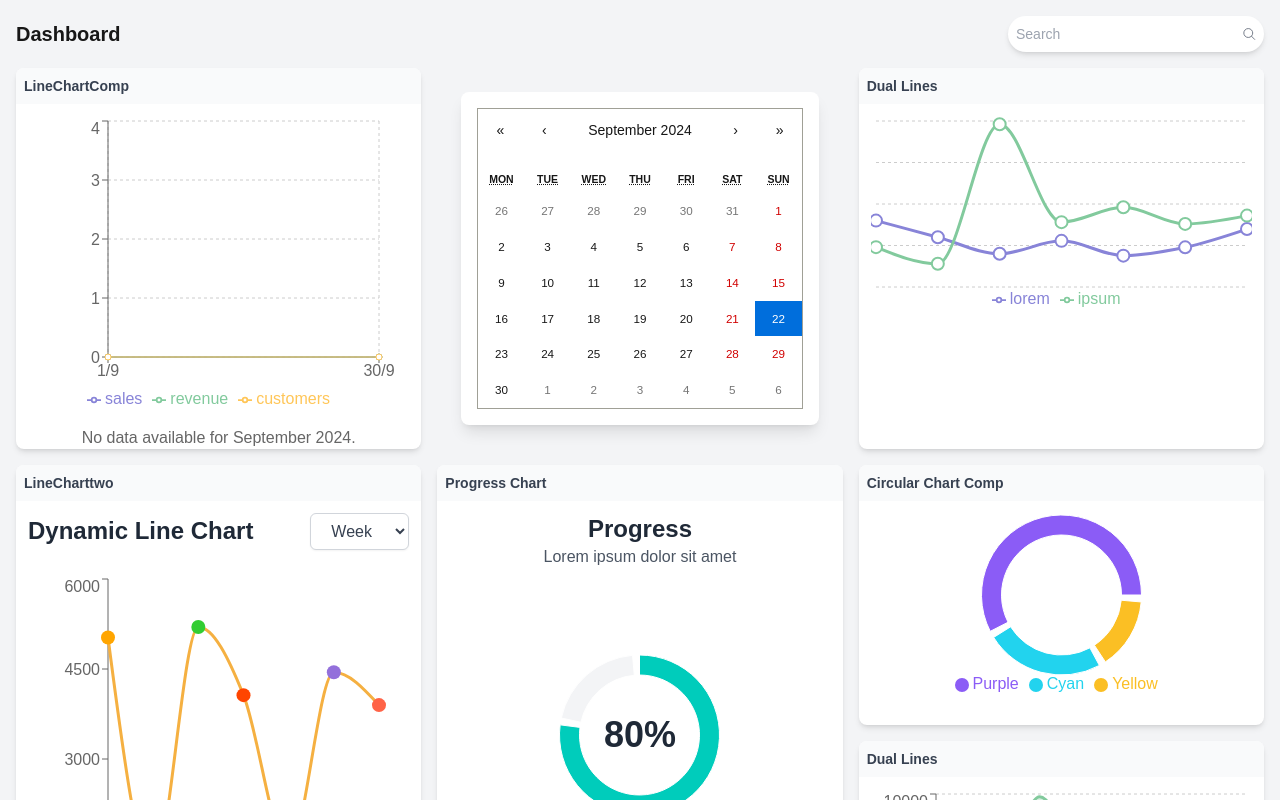
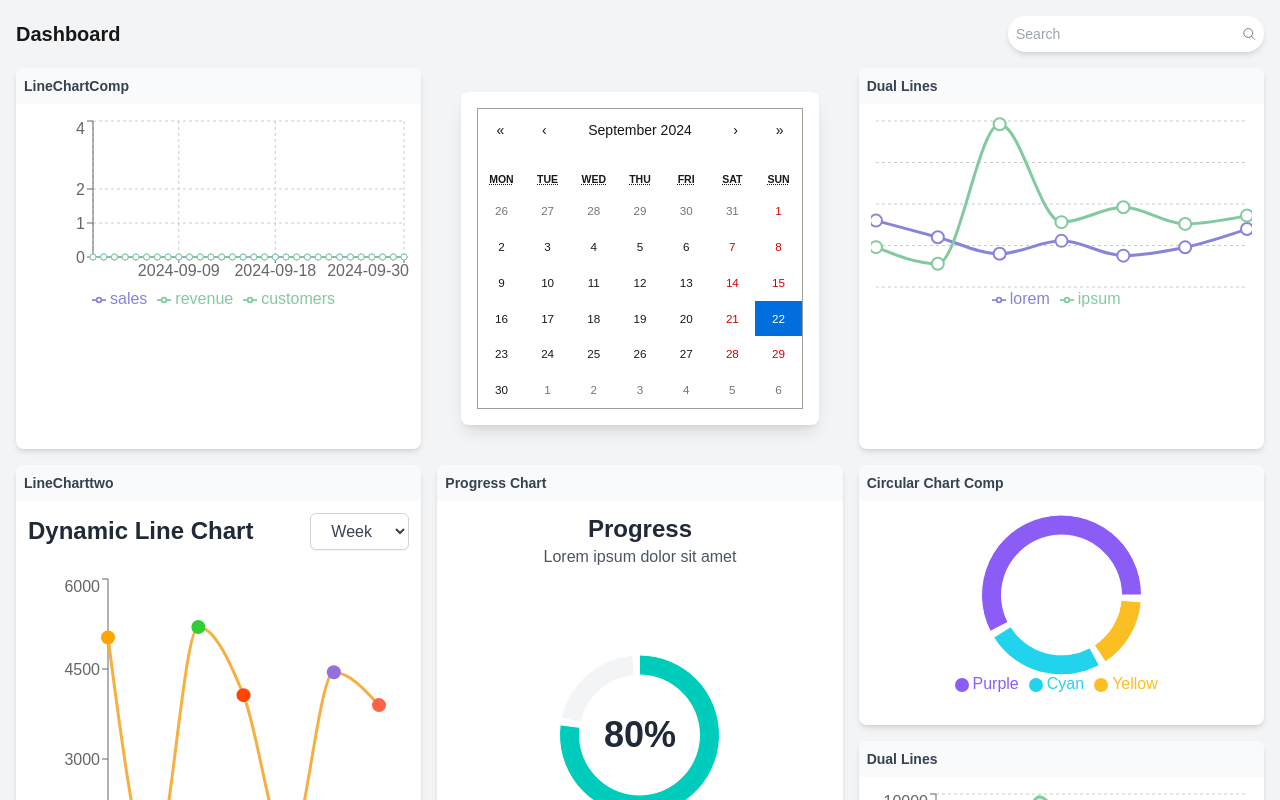
Before and after one commit to Talha49/DashbordFYP, a Next.js app: page /Dashboard in a window 1280 px wide. Shown: the top 800 px of the page. Built offline with nearby package versions, Linux system fonts and the light colour scheme.

Commit message:
"Updated Dashboard and LineChart components: added 'use client' directive, changed import statements, modified state and effect handling, and refactored chart data filtering and rendering."

```diff
--- a/app/components/LineChart.js
+++ b/app/components/LineChart.js
@@ -1,14 +1,14 @@
-import React, { useState, useEffect } from 'react';
-import { LineChart, Line, XAxis, YAxis, CartesianGrid, Tooltip, ResponsiveContainer, Legend } from 'recharts';
+"use client"
+import React, { useEffect, useState } from 'react';
+import { LineChart, Line, XAxis, YAxis, CartesianGrid, Tooltip, Legend, ResponsiveContainer } from 'recharts';
 
-const LineChartComp = ({ selectedDate }) => {
-  const [chartData, setChartData] = useState([]);
-  const [dataAvailable, setDataAvailable] = useState(true);
+const LineChartComp = ({selectedDate}) => {
+  const [filteredData, setFilteredData] = useState([]);
 
-  // Sample data covering multiple years, months, and dates with various metrics
-  const allData = [
+ const allData  = [
+
   { date: "2022-01-01", sales: 4000, revenue: 2400, customers: 120, type: "Retail" },
-    { date: "2022-01-01", sales: 3500, revenue: 6100, customers: 290, type: "Online" },
+      { date: "2022-01-01", sales: 3500, revenue: 6100, customers: 1290, type: "offline" },
       { date: "2022-01-01", sales: 3400, revenue: 8100, customers: 890, type: "Online" },
       { date: "2022-01-01", sales: 3700, revenue: 6100, customers: 670, type: "Online" },
       { date: "2022-01-01", sales: 5500, revenue: 9100, customers: 860, type: "Online" },
@@ -34,74 +34,52 @@ const LineChartComp = ({ selectedDate }) => {
       { date: "2024-02-14", sales: 3000, revenue: 2100, customers: 80, type: "Online" },
       { date: "2024-04-30", sales: 2800, revenue: 5100, customers: 140, type: "Retail" },
       { date: "2024-04-30", sales: 2600, revenue: 4800, customers: 130, type: "Online" },
-    // Add more data points as needed
-  ];
 
+  ]
  useEffect(() => {
-    const updateChartData = () => {
-      const startOfMonth = new Date(selectedDate.getFullYear(), selectedDate.getMonth(), 1);
-      const endOfMonth = new Date(selectedDate.getFullYear(), selectedDate.getMonth() + 1, 0);
+  filterDataByDate(selectedDate);
+}, [selectedDate]);
 
-      const filteredData = allData.filter(item => {
+const filterDataByDate = (date) => {
+  const year = date.getFullYear();
+  const month = date.getMonth();
+
+  const filtered = allData.filter(item => {
     const itemDate = new Date(item.date);
-        return itemDate >= startOfMonth && itemDate <= endOfMonth;
+    return itemDate.getFullYear() === year && itemDate.getMonth() === month;
   });
 
-      if (filteredData.length > 0) {
-        setChartData(filteredData);
-        setDataAvailable(true);
-      } else {
-        // Create empty data points for start and end of the month
-        const emptyData = [
-          { date: startOfMonth.toISOString().split('T')[0], sales: 0, revenue: 0, customers: 0 },
-          { date: endOfMonth.toISOString().split('T')[0], sales: 0, revenue: 0, customers: 0 }
-        ];
-        setChartData(emptyData);
-        setDataAvailable(false);
+  // If no data for the selected month, create default data points
+  if (filtered.length === 0) {
+    const daysInMonth = new Date(year, month + 1, 0).getDate();
+    for (let i = 1; i <= daysInMonth; i++) {
+      filtered.push({
+        date: `${year}-${String(month + 1).padStart(2, '0')}-${String(i).padStart(2, '0')}`,
+        sales: 0,
+        revenue: 0,
+        customers: 0,
+        type: "No Data"
+      });
     }
-    };
+  }
 
-    updateChartData();
-  }, [selectedDate]);
-
-  const formatXAxis = (tickItem) => {
-    const date = new Date(tickItem);
-    return `${date.getDate()}/${date.getMonth() + 1}`;
-  };
-
-  const formatTooltipLabel = (label) => {
-    const date = new Date(label);
-    return date.toLocaleDateString('en-US', { year: 'numeric', month: 'short', day: 'numeric' });
+  setFilteredData(filtered);
 };
 
   return (
-    <div style={{ width: '100%', height: 300 }}>
-      <ResponsiveContainer>
-        <LineChart data={chartData} margin={{ top: 5, right: 30, left: 20, bottom: 5 }}>
+    <ResponsiveContainer width="100%" height={200}>
+      <LineChart data={filteredData}>
         <CartesianGrid strokeDasharray="3 3" />
-          <XAxis
-            dataKey="date"
-            tickFormatter={formatXAxis}
-            domain={['dataMin', 'dataMax']}
-            type="category"
-          />
+        <XAxis dataKey="date" />
         <YAxis />
-          <Tooltip
-            labelFormatter={formatTooltipLabel}
-            formatter={(value, name) => [value, name.charAt(0).toUpperCase() + name.slice(1)]}
-          />
+        <Tooltip />
         <Legend />
         <Line type="monotone" dataKey="sales" stroke="#8884d8" activeDot={{ r: 8 }} />
-          <Line type="monotone" dataKey="revenue" stroke="#82ca9d" activeDot={{ r: 8 }} />
-          <Line type="monotone" dataKey="customers" stroke="#ffc658" activeDot={{ r: 8 }} />
+        <Line type="monotone" dataKey="revenue" stroke="#82ca9d" />
+        <Line type="monotone" dataKey="customers" stroke="#82ca9d" />
+
       </LineChart>
     </ResponsiveContainer>
-      {!dataAvailable && (
-        <div style={{ textAlign: 'center', marginTop: '10px', color: '#666' }}>
-          No data available for {selectedDate.toLocaleString('default', { month: 'long', year: 'numeric' })}.
-        </div>
-      )}
-    </div>
   );
 };
 
```
Also changed, not shown: app/(route)/Dashboard/page.jsx (+4 -3 lines). Lines whose indentation alone changed are shown as unchanged.
